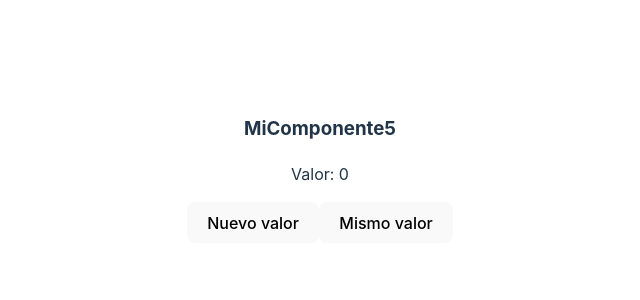
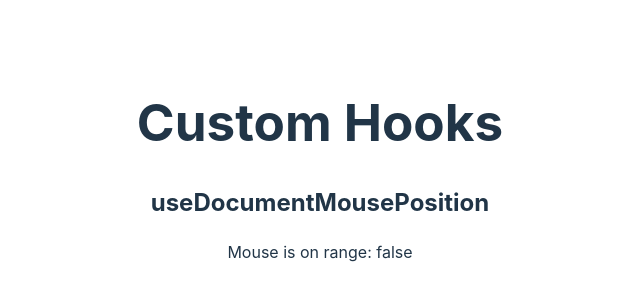
Before and after one commit to valpas312/React-InLearning, a React (Vite) app in the folder reactHooks/: page / in a window 1280 px wide. Shown: the part 230-530 px from the top of the page, without its empty margins (320-960 px from the left). Built offline with nearby package versions, Linux system fonts and the light colour scheme.

Commit message:
Custom Hooks

```diff
--- a/reactHooks/src/App.jsx
+++ b/reactHooks/src/App.jsx
@@ -1,5 +1,7 @@
 import './App.css'
-import MiComponente5 from './components/useMemo/MiComponente5'
+import MiComponente6 from './components/customHooks/MiComponente6'
+// Importacion de componente de prueba useMemo
+// import MiComponente5 from './components/useMemo/MiComponente5'
 // Importacion de componente de prueba useContext y useReducer
 // import Contenedor from './components/useContext/Contenedor'
 // Importacion de componente de prueba dataRefresh
@@ -20,7 +22,8 @@ function App() {
       {/* <MiComponente2/> */}
       {/* <MiComponente3/> */}
       {/* <Contenedor/> */}
-      <MiComponente5/>
+      {/* <MiComponente5/> */}
+      <MiComponente6/>
     </div>
   )
 }
--- /dev/null
+++ b/reactHooks/src/components/customHooks/MiComponente6.jsx
@@ -0,0 +1,16 @@
+import React from 'react'
+import useDocumentMousePosition from './hooks/useDocumentMousePosition'
+
+const MiComponente6 = () => {
+
+    const mouseOnRange = useDocumentMousePosition()
+
+  return (<>
+    <h1>Custom Hooks</h1>
+    <h2>useDocumentMousePosition</h2>
+    <p>Mouse is on range: {mouseOnRange ? 'true' : 'false'}</p>
+  </>
+  )
+}
+
+export default MiComponente6
--- /dev/null
+++ b/reactHooks/src/components/customHooks/hooks/useDocumentMousePosition.js
@@ -0,0 +1,22 @@
+import {useState, useEffect} from 'react'
+
+const useDocumentMousePosition = () => {
+
+    const [mouseOnRange, setMouseOnRange] = useState(false)
+
+    const checkMousePosition = (e) => {
+        setMouseOnRange(e?.clientY < 150)
+    }
+
+    useEffect(() => {
+        document.addEventListener('mousemove', checkMousePosition)
+
+        return () => {
+            document.removeEventListener('mousemove', checkMousePosition)
+        }
+    }, [])
+
+    return mouseOnRange
+}
+
+export default useDocumentMousePosition
```
